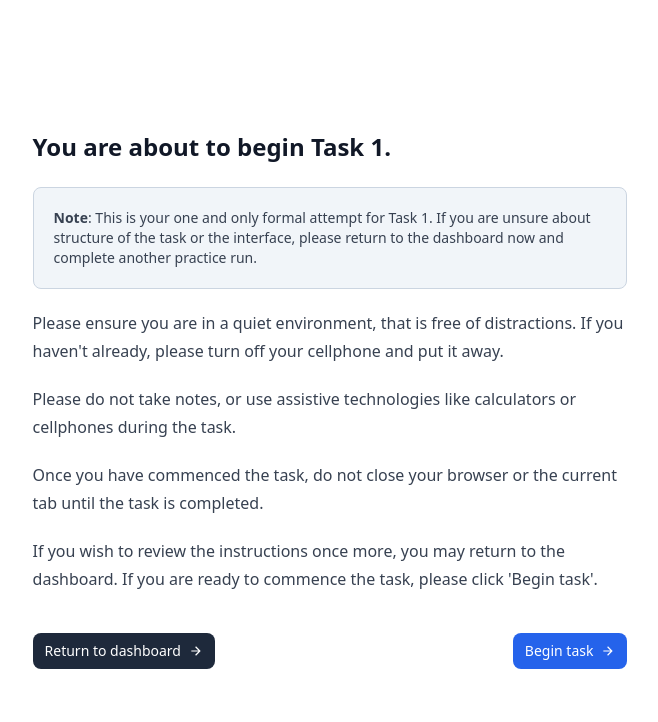
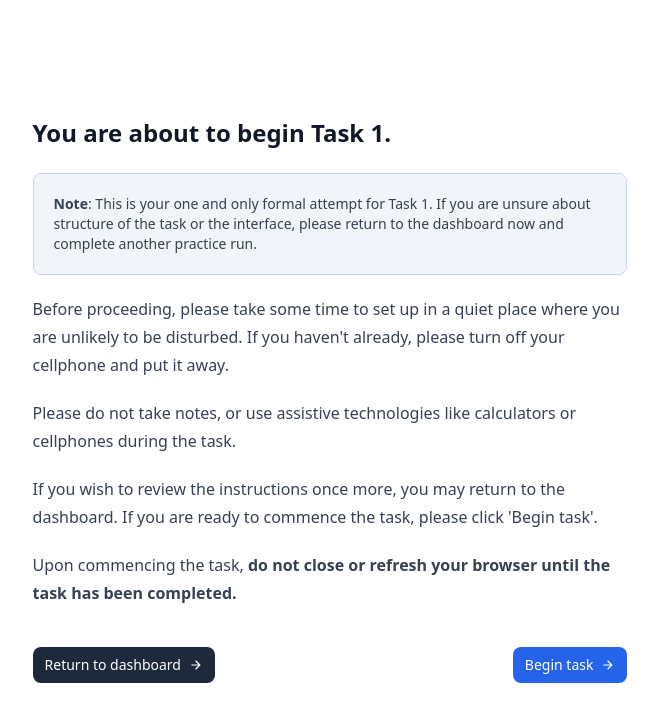
Before and after one commit to HRSAndrabi/wmc-valuation-experiment, a Next.js app: page /task-1 in a window 1280 px wide. Shown: the top 722 px of the page, without its empty margins (310-968 px from the left). Built offline with nearby package versions, Linux system fonts and the light colour scheme; no server answers; sample sign-in values are in the browser's storage.

Commit message:
Clarify instructions.

```diff
--- a/components/experiment/Instructions.js
+++ b/components/experiment/Instructions.js
@@ -21,24 +21,27 @@ export default function Instructions({ session, task, handleBeginTask }) {
                 </div>
             )}
             <p>
-                Please ensure you are in a quiet environment, that is free of
-                distractions. If you haven't already, please turn off your
-                cellphone and put it away.
+                Before proceeding, please take some time to set up in a quiet
+                place where you are unlikely to be disturbed. If you haven't
+                already, please turn off your cellphone and put it away.
             </p>
             <p>
                 Please do not take notes, or use assistive technologies like
                 calculators or cellphones during the task.
             </p>
             <p>
-                Once you have commenced the task, do not close your browser or
-                the current tab until the task is completed.
-            </p>
-            <p className="mb-10">
                 If you wish to review the instructions once more, you may return
                 to the dashboard. If you are ready to commence the task, please
                 click 'Begin task'.
             </p>
-            <div className="flex gap-2 justify-between">
+            <p>
+                Upon commencing the task,{" "}
+                <b>
+                    do not close or refresh your browser until the task has been
+                    completed.
+                </b>
+            </p>
+            <div className="flex gap-2 justify-between mt-10">
                 <Button
                     onClick={() => {
                         Router.push("/");
--- a/pages/index.js
+++ b/pages/index.js
@@ -31,18 +31,14 @@ export default function Home() {
                 <>
                     <h2>Welcome</h2>
                     <p>
-                        Welcome to your remote experiment. During the experiment
-                        you are not allowed to communicate. If you have
-                        questions at any time, please notify your experimenter.
+                        Welcome to your remote experiment. Before proceeding,
+                        please take some time to set up in a quiet place where
+                        you are unlikely to be disturbed.
                     </p>
                     <p>
-                        You should complete this experiment in a quiet
-                        environment without distractions.
-                    </p>
-                    <p>
-                        You will make your decisions privately and anonymously.
-                        Your name will never be linked to your decisions or
-                        performance.
+                        All decisions in this experiment will be made privately
+                        and anonymously. Your name will never be linked to your
+                        decisions or performance.
                     </p>
                     <p>
                         During the experiment you are not allowed to take notes,
@@ -52,8 +48,8 @@ export default function Home() {
                     <p>
                         After commencing a task,{" "}
                         <b>
-                            do not close your browser until the task has been
-                            completed.
+                            do not close or refresh your browser until the task
+                            has been completed.
                         </b>
                     </p>
                 </>
```
